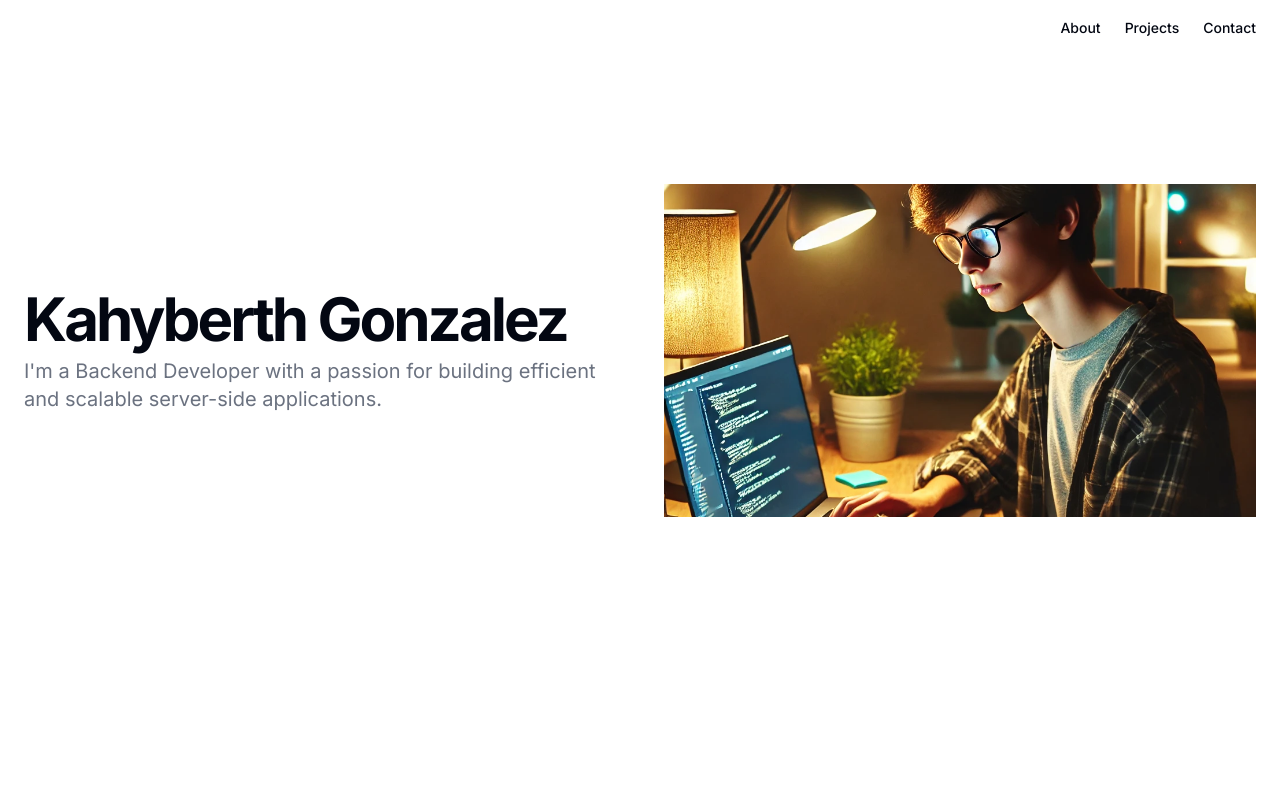
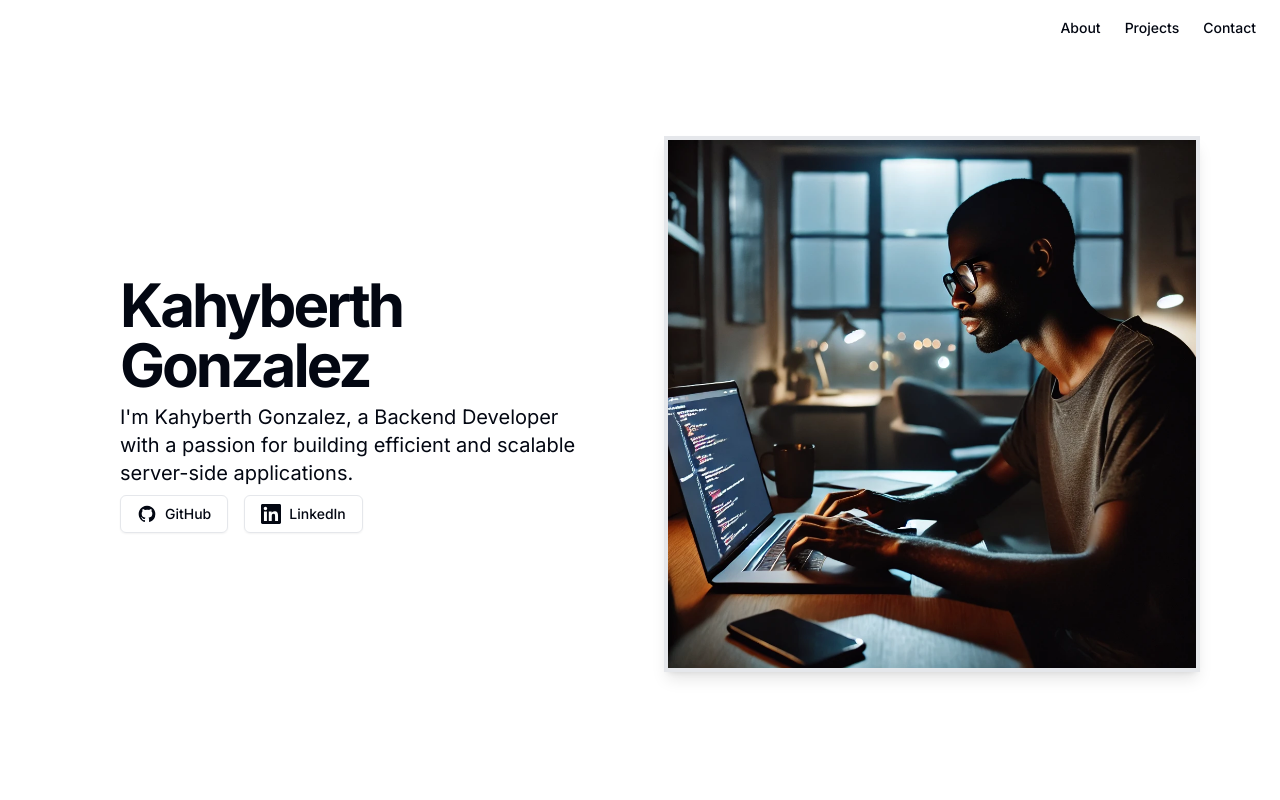
Before and after one commit to Kahyberth/Porfolio, a Next.js app: page / in a window 1280 px wide. Shown: the top 800 px of the page. Built offline with nearby package versions, Linux system fonts and the light colour scheme.

Commit message:
Improve Hero component

```diff
--- a/src/app/page.tsx
+++ b/src/app/page.tsx
@@ -1,12 +1,12 @@
 import { Contact } from "@/components/Contact";
-import { Porfolio } from "../components/Porfolio";
+import { Hero } from "../components/Hero";
 import { Projects } from "../components/Projects";
 import { Aboutme } from "@/components/Aboutme";
 
 export default function Home() {
   return (
     <main>
-      <Porfolio />
+      <Hero />
       <section id="aboutme">
         <Aboutme />
       </section>
--- a/src/components/Aboutme.tsx
+++ b/src/components/Aboutme.tsx
@@ -4,7 +4,7 @@ import { Skills } from "./Skills";
 export function Aboutme() {
   return (
     <>
-      <div className="md:px-6 lg:mx-80">
+      <div className="md:px-6 lg:mx-80 lg:mt-80">
         <section className="w-full py-12 md:py-24 lg:py-32">
           <div className="container px-4 md:px-6 grid gap-6 lg:grid-cols-2 lg:gap-12">
             <div className="space-y-2">
@@ -12,7 +12,7 @@ export function Aboutme() {
                 About Me
               </h2>
               <p className="max-w-[600px] text-muted-foreground md:text-xl/relaxed lg:text-base/relaxed xl:text-xl/relaxed">
-                I’m Kahyberth, a Backend Developer with over 2 years of
+                I’m Kahyberth, a Backend Developer with over 1 years of
                 experience working with technologies like Node.js, Python, and
                 both SQL and NoSQL databases. I specialize in building and
                 optimizing robust, efficient systems, leveraging frameworks such
--- /dev/null
+++ b/src/components/Hero.tsx
@@ -0,0 +1,67 @@
+export function Hero() {
+  return (
+    <main className="flex-1">
+      <div className="lg:m-20">
+        <section id="hero" className="w-full">
+          <div className="grid gap-6 lg:grid-cols-2 lg:gap-12">
+            <div className="flex flex-col justify-center space-y-4">
+              <div className="space-y-2 lg:mx-10">
+                <h1 className="text-3xl font-bold tracking-tighter sm:text-5xl xl:text-6xl/none text-gray-900 dark:text-white">
+                  Kahyberth Gonzalez
+                </h1>
+                <p className="max-w-[600px] text-gray-600 dark:text-gray-300 md:text-xl">
+                  I'm Kahyberth Gonzalez, a Backend Developer with a passion for building
+                  efficient and scalable server-side applications.
+                </p>
+                <div className="flex space-x-4 mt-6">
+                  <a
+                    href="https://github.com/Kahyberth"
+                    className="inline-flex items-center justify-center px-4 py-2 border border-gray-300 dark:border-gray-600 rounded-md shadow-sm text-sm font-medium text-gray-700 dark:text-gray-200 bg-white dark:bg-gray-800 hover:bg-gray-50 dark:hover:bg-gray-700"
+                  >
+                    <svg
+                      className="w-5 h-5 mr-2"
+                      fill="currentColor"
+                      viewBox="0 0 24 24"
+                      aria-hidden="true"
+                    >
+                      <path
+                        fillRule="evenodd"
+                        d="M12 2C6.477 2 2 6.484 2 12.017c0 4.425 2.865 8.18 6.839 9.504.5.092.682-.217.682-.483 0-.237-.008-.868-.013-1.703-2.782.605-3.369-1.343-3.369-1.343-.454-1.158-1.11-1.466-1.11-1.466-.908-.62.069-.608.069-.608 1.003.07 1.531 1.032 1.531 1.032.892 1.53 2.341 1.088 2.91.832.092-.647.35-1.088.636-1.338-2.22-.253-4.555-1.113-4.555-4.951 0-1.093.39-1.988 1.029-2.688-.103-.253-.446-1.272.098-2.65 0 0 .84-.27 2.75 1.026A9.564 9.564 0 0112 6.844c.85.004 1.705.115 2.504.337 1.909-1.296 2.747-1.027 2.747-1.027.546 1.379.202 2.398.1 2.651.64.7 1.028 1.595 1.028 2.688 0 3.848-2.339 4.695-4.566 4.943.359.309.678.92.678 1.855 0 1.338-.012 2.419-.012 2.747 0 .268.18.58.688.482A10.019 10.019 0 0022 12.017C22 6.484 17.522 2 12 2z"
+                        clipRule="evenodd"
+                      />
+                    </svg>
+                    GitHub
+                  </a>
+                  <a
+                    href="https://www.linkedin.com/in/kahyberth/"
+                    className="inline-flex items-center justify-center px-4 py-2 border border-gray-300 dark:border-gray-600 rounded-md shadow-sm text-sm font-medium text-gray-700 dark:text-gray-200 bg-white dark:bg-gray-800 hover:bg-gray-50 dark:hover:bg-gray-700"
+                  >
+                    <svg
+                      className="w-5 h-5 mr-2"
+                      fill="currentColor"
+                      viewBox="0 0 24 24"
+                      aria-hidden="true"
+                    >
+                      <path d="M20.447 20.452h-3.554v-5.569c0-1.328-.027-3.037-1.852-3.037-1.853 0-2.136 1.445-2.136 2.939v5.667H9.351V9h3.414v1.561h.046c.477-.9 1.637-1.85 3.37-1.85 3.601 0 4.267 2.37 4.267 5.455v6.286zM5.337 7.433c-1.144 0-2.063-.926-2.063-2.065 0-1.138.92-2.063 2.063-2.063 1.14 0 2.064.925 2.064 2.063 0 1.139-.925 2.065-2.064 2.065zm1.782 13.019H3.555V9h3.564v11.452zM22.225 0H1.771C.792 0 0 .774 0 1.729v20.542C0 23.227.792 24 1.771 24h20.451C23.2 24 24 23.227 24 22.271V1.729C24 .774 23.2 0 22.222 0h.003z" />
+                    </svg>
+                    LinkedIn
+                  </a>
+                </div>
+              </div>
+            </div>
+            <div className="flex items-center justify-center">
+              <img
+                src="/black1.webp?height=400&width=400"
+                alt="Kahyberth Gonzalez"
+                className="rounded-full border-4 border-gray-200 dark:border-gray-700 shadow-lg"
+                width={700}
+                height={800}
+              />
+            </div>
+          </div>
+          <div />
+        </section>
+      </div>
+    </main>
+  );
+}
--- a/src/components/Porfolio.tsx
+++ /dev/null
@@ -1,30 +0,0 @@
-export function Porfolio() {
-  return (
-    <div className="flex flex-col min-h-[100dvh]">
-      <main className="flex-1">
-        <section className="w-full py-12 md:py-24 lg:py-32">
-          <div className="container px-4 md:px-6 grid gap-6 lg:grid-cols-2 lg:gap-12">
-            <div className="flex flex-col justify-center space-y-4">
-              <div className="space-y-2">
-                <h1 className="text-3xl font-bold tracking-tighter sm:text-5xl xl:text-6xl/none">
-                  Kahyberth Gonzalez
-                </h1>
-                <p className="max-w-[600px] text-muted-foreground md:text-xl">
-                  I'm a Backend Developer with a passion for building efficient
-                  and scalable server-side applications.
-                </p>
-              </div>
-            </div>
-            <img
-              src="/aboutme.webp"
-              width="550"
-              height="550"
-              alt="Hero"
-              className="mx-auto aspect-video overflow-hidden rounded-xl object-cover sm:w-full"
-            />
-          </div>
-        </section>
-      </main>
-    </div>
-  );
-}
```
Also changed, not shown: 2 other files (tests, documents, lock files or other folders).
